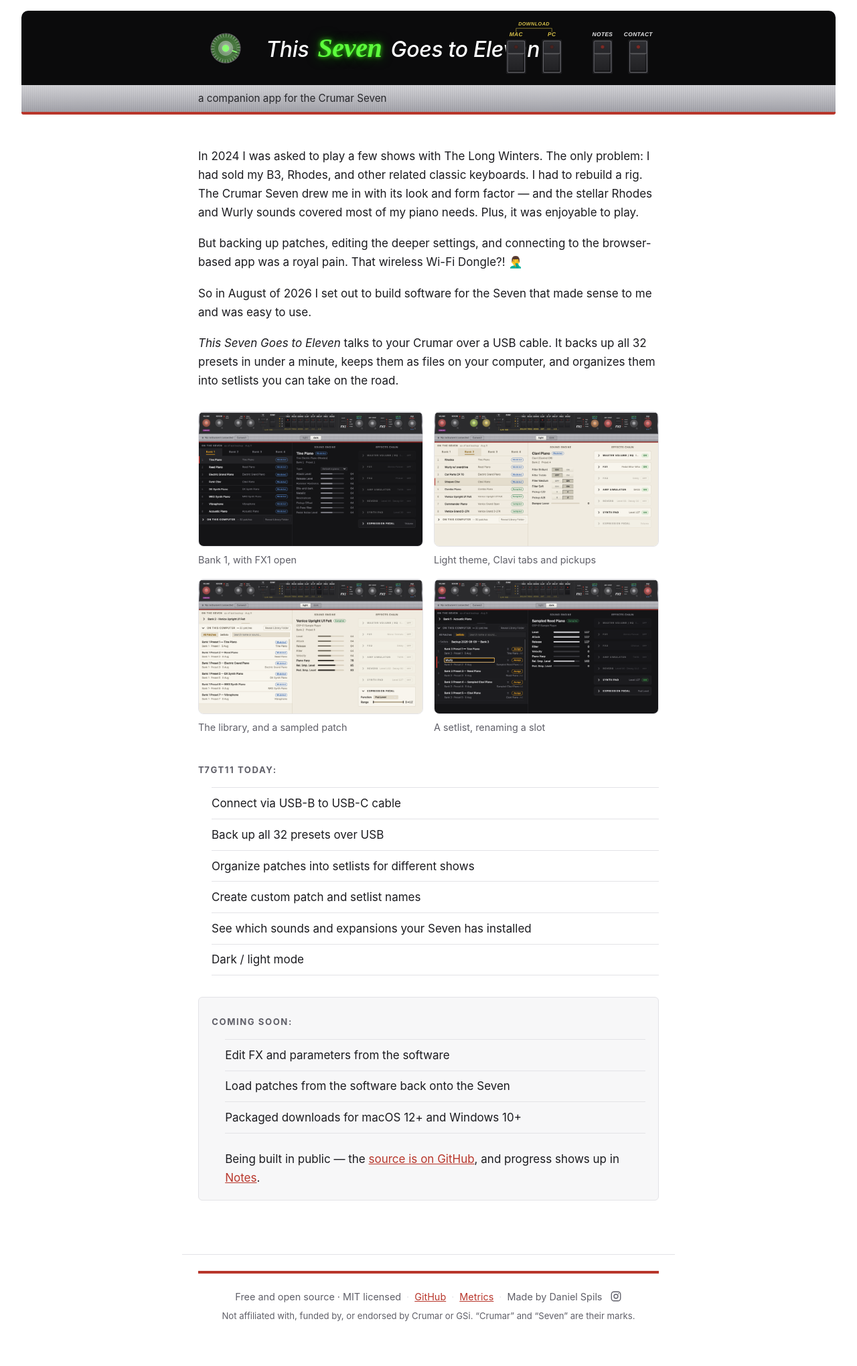
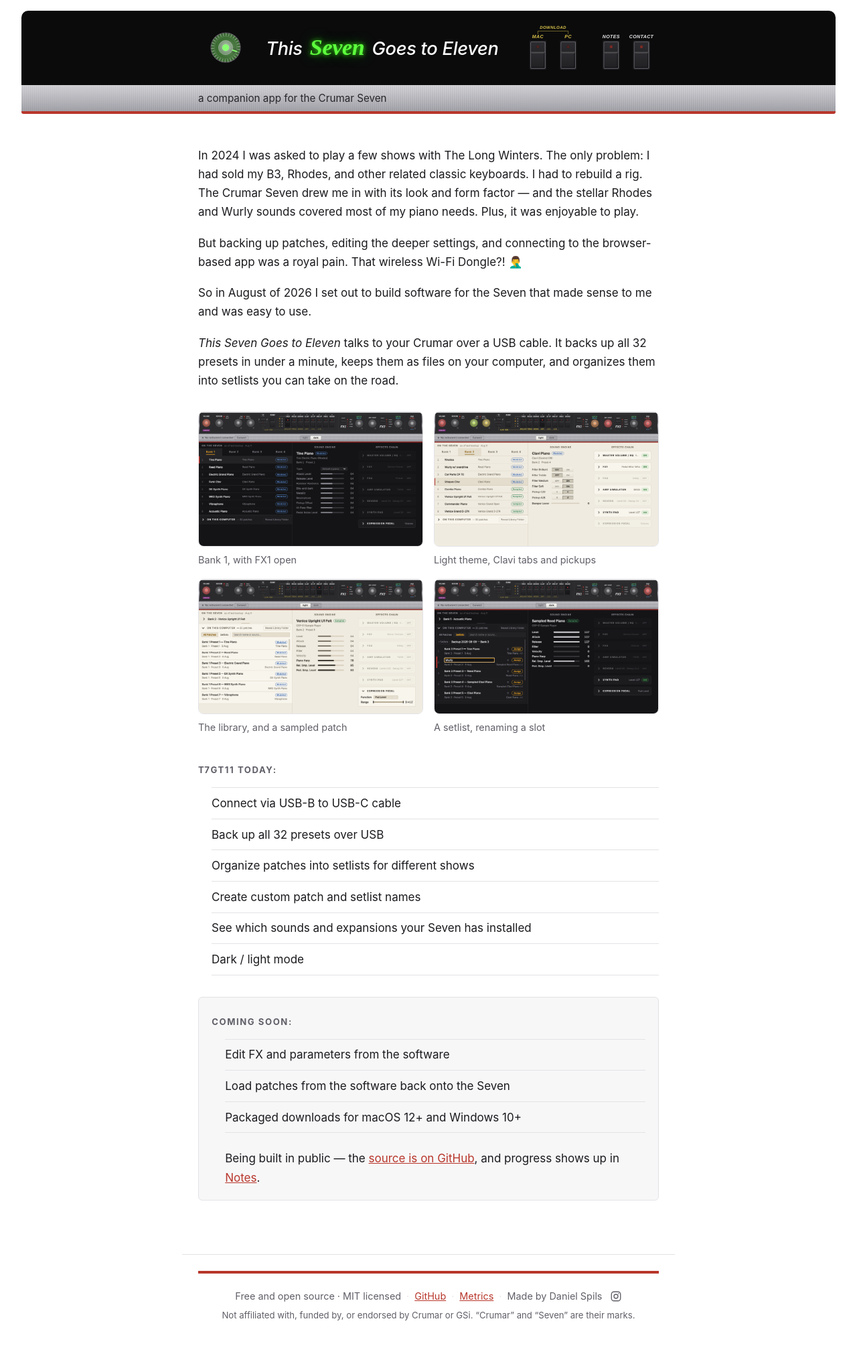
Before and after one commit to danielspils/this-seven-goes-to-eleven, a Jekyll site: the page built from docs/index.md, in a window 1280 px wide. Shown: the whole page at 67% size. Built offline with Jekyll 4.4.1, drawn with Linux system fonts in a browser that asks for light colours.

Commit message:
Size the header so the wordmark stops running under the buttons
With four buttons beside it, the wordmark had 332px of box and wanted 440. It
was overflowing, not wrapping, so "Eleven" sat underneath the MAC and PC caps.

The values are measured rather than guessed: 1.7rem is the largest size whose
natural width fits the box left over once the button block is 200px with a
margin. 1.8rem still clips by 4px.

Co-Authored-By: Claude Opus 5 <noreply@anthropic.com>

```diff
--- a/docs/assets/css/style.css
+++ b/docs/assets/css/style.css
@@ -35,7 +35,10 @@ main { max-width: 46rem; margin: 0 auto; padding: 0 1.5rem 5rem; }
 .wordmark {
   flex: 1; min-width: 0; white-space: nowrap;
   color: #fff; text-decoration: none;
-  font-size: clamp(1.15rem, 3vw, 2rem); font-weight: 500; font-style: italic;
+  /* Ceiling measured, not guessed: with four buttons beside it the wordmark
+     needs to fit 352px, and anything above 1.7rem overflows and runs
+     underneath them. */
+  font-size: clamp(1.15rem, 3vw, 1.7rem); font-weight: 500; font-style: italic;
   letter-spacing: -.01em;
 }
 /* The Crumar script, approximated with a system italic script. Hue comes
@@ -65,7 +68,8 @@ main { max-width: 46rem; margin: 0 auto; padding: 0 1.5rem 5rem; }
 .knob .k-ribs line { stroke: rgba(255,255,255,.34); }
 .knob .k-mark { filter: drop-shadow(0 0 3px currentColor); }
 
-.panel-buttons { flex: none; width: 236px; height: auto; }
+/* Four buttons and their legend, held clear of the wordmark. */
+.panel-buttons { flex: none; width: 200px; height: auto; margin-left: 1rem; }
 .panel-buttons .lbl {
   fill: #e8e8ea; font-family: 'Archivo Narrow', Helvetica, Arial, sans-serif;
   font-weight: 700; font-style: italic; font-size: 15px; letter-spacing: .05em;
```
